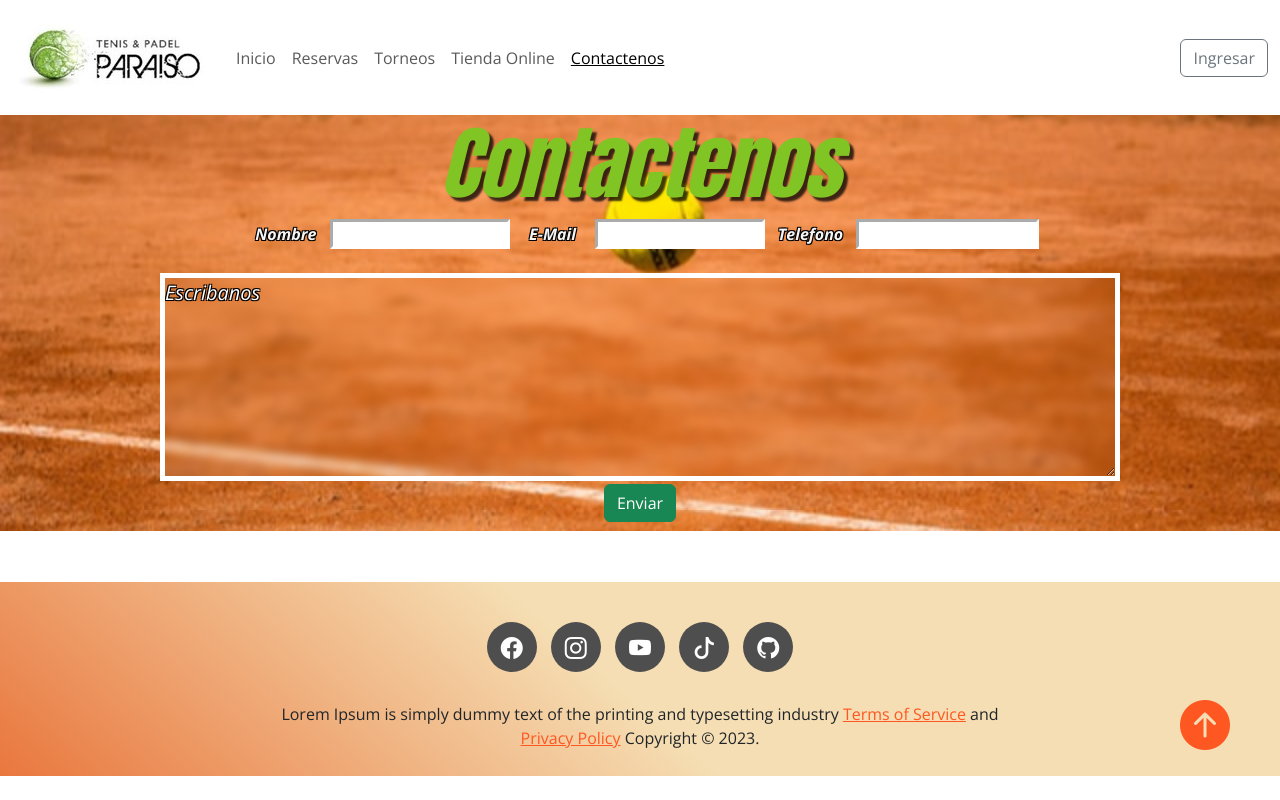
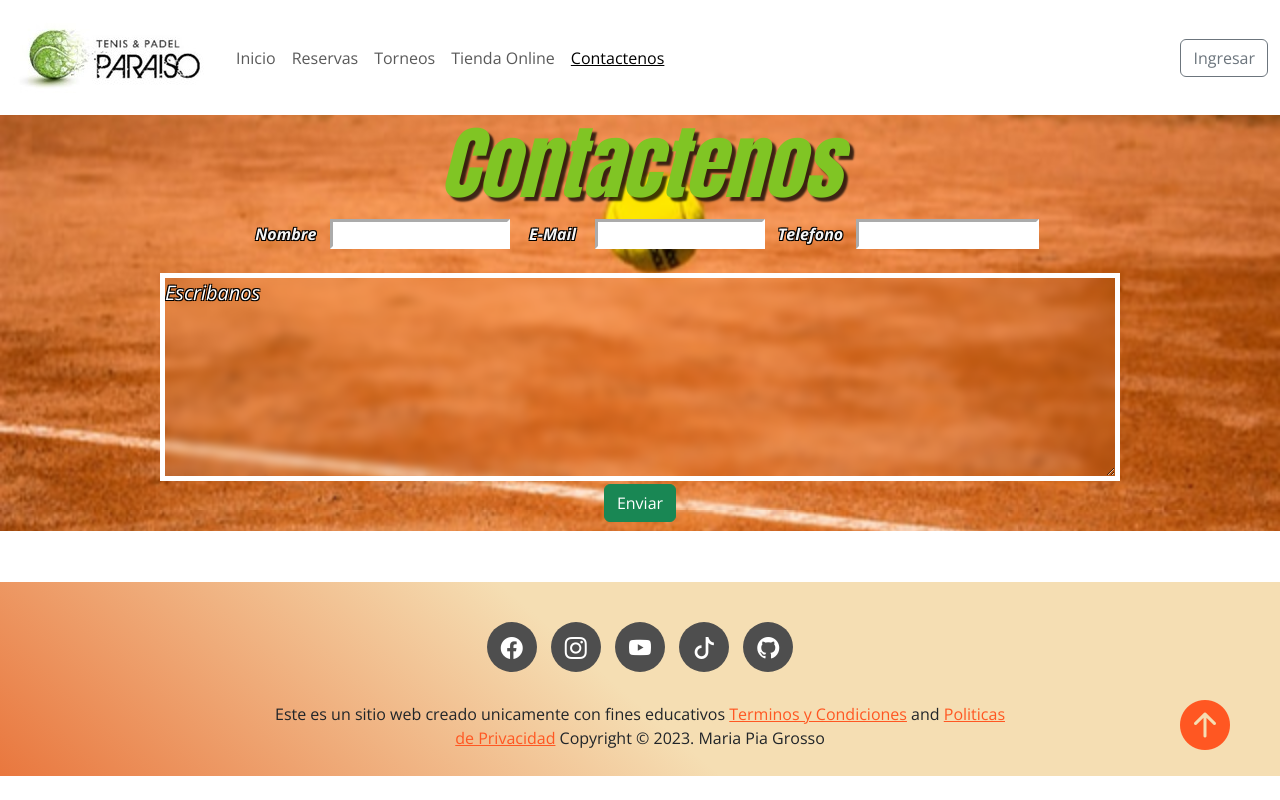
Before and after one commit to mariapiagrosso/paraisoCoder, a website: page pages/contactenos.html in a window 1280 px wide. Drawn offline with nearby package versions, Linux system fonts and the light colour scheme.

Commit message:
“footerdos”

```diff
--- a/pages/contactenos.html
+++ b/pages/contactenos.html
@@ -4,21 +4,24 @@
 <head>
     <meta charset="UTF-8">
     <meta name="viewport" content="width=device-width, initial-scale=1.0">
-    <meta name="description" content="Paraiso Tenis Club ofrece torneos, clases de tenis, reserva / alquiler de canchas de tenis. Cuenta con su exclusivo espacio de venta online de raquetas, bolsos, zapatillas, etc.">
-    <meta name="keywords" content="tenis, club, torneo, americano, adrogue, clases, copa, raqueta, babolat, wilson, puredrive, penn, grip">
+    <meta name="description"
+        content="Paraiso Tenis Club ofrece torneos, clases de tenis, reserva / alquiler de canchas de tenis. Cuenta con su exclusivo espacio de venta online de raquetas, bolsos, zapatillas, etc.">
+    <meta name="keywords"
+        content="tenis, club, torneo, americano, adrogue, clases, copa, raqueta, babolat, wilson, puredrive, penn, grip">
     <!--! PROTOCOLO OG-->
     <meta property="og:type" content="e-commerce">
     <meta property="og:title" content="Paraiso Adrogue">
     <meta property="og:url" content="">
     <meta property="og:image" content="">
-    <meta property="og:description" content="Paraiso Tenis Club ofrece torneos, clases de tenis, reserva / alquiler de canchas de tenis. Cuenta con su exclusivo espacio de venta online de raquetas, bolsos, zapatillas, etc.">
+    <meta property="og:description"
+        content="Paraiso Tenis Club ofrece torneos, clases de tenis, reserva / alquiler de canchas de tenis. Cuenta con su exclusivo espacio de venta online de raquetas, bolsos, zapatillas, etc.">
     <title>Contactenos - Paraiso Tenis Club</title>
     <link rel="icon" href="../img/tenis-ico.png">
     <link href="https://cdn.jsdelivr.net/npm/bootstrap@5.3.2/dist/css/bootstrap.min.css" rel="stylesheet"
         integrity="sha384-T3c6CoIi6uLrA9TneNEoa7RxnatzjcDSCmG1MXxSR1GAsXEV/Dwwykc2MPK8M2HN" crossorigin="anonymous">
     <link rel="stylesheet" href="https://cdn.jsdelivr.net/npm/bootstrap-icons@1.11.1/font/bootstrap-icons.css">
     <link href="https://unpkg.com/aos@2.3.1/dist/aos.css" rel="stylesheet">
-    <link rel="stylesheet" href="https://cdnjs.cloudflare.com/ajax/libs/animate.css/4.1.1/animate.min.css"/>
+    <link rel="stylesheet" href="https://cdnjs.cloudflare.com/ajax/libs/animate.css/4.1.1/animate.min.css" />
     <!-- <link rel="stylesheet" href="../css/style.css"> -->
     <link rel="stylesheet" href="../css/estilos.css">
 </head>
@@ -166,8 +169,9 @@
                         </ul>
                     </div>
                     <p class="text-center">
-                        Lorem Ipsum is simply dummy text of the printing and typesetting industry <a href="#">Terms of
-                            Service</a> and <a href="#"> Privacy Policy</a> Copyright © 2023.
+                        Este es un sitio web creado unicamente con fines educativos <a href="#">Terminos y
+                            Condiciones</a> and <a href="#"> Politicas de Privacidad</a> Copyright © 2023. Maria Pia
+                        Grosso
                     </p>
                 </div>
             </div>
@@ -180,6 +184,7 @@
 </body>
 <script src="https://unpkg.com/aos@next/dist/aos.js"></script>
 <script>
-  AOS.init();
+    AOS.init();
 </script>
+
 </html>
```
Also changed, not shown: index.html (+16 -16 lines), pages/reservas.html (+3 -2 lines), pages/tienda.html (+12 -7 lines), pages/torneos.html (+3 -2 lines).
